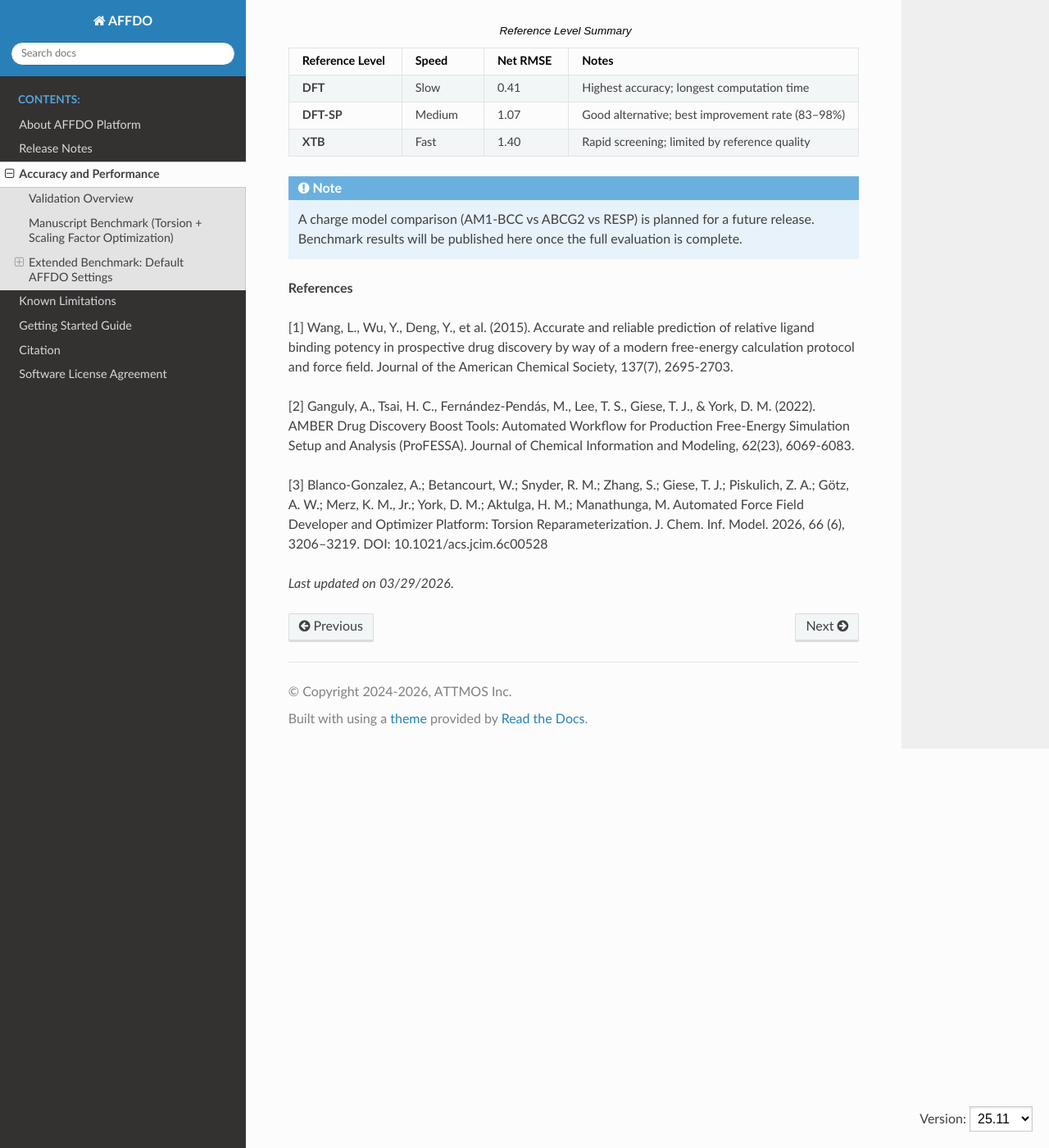
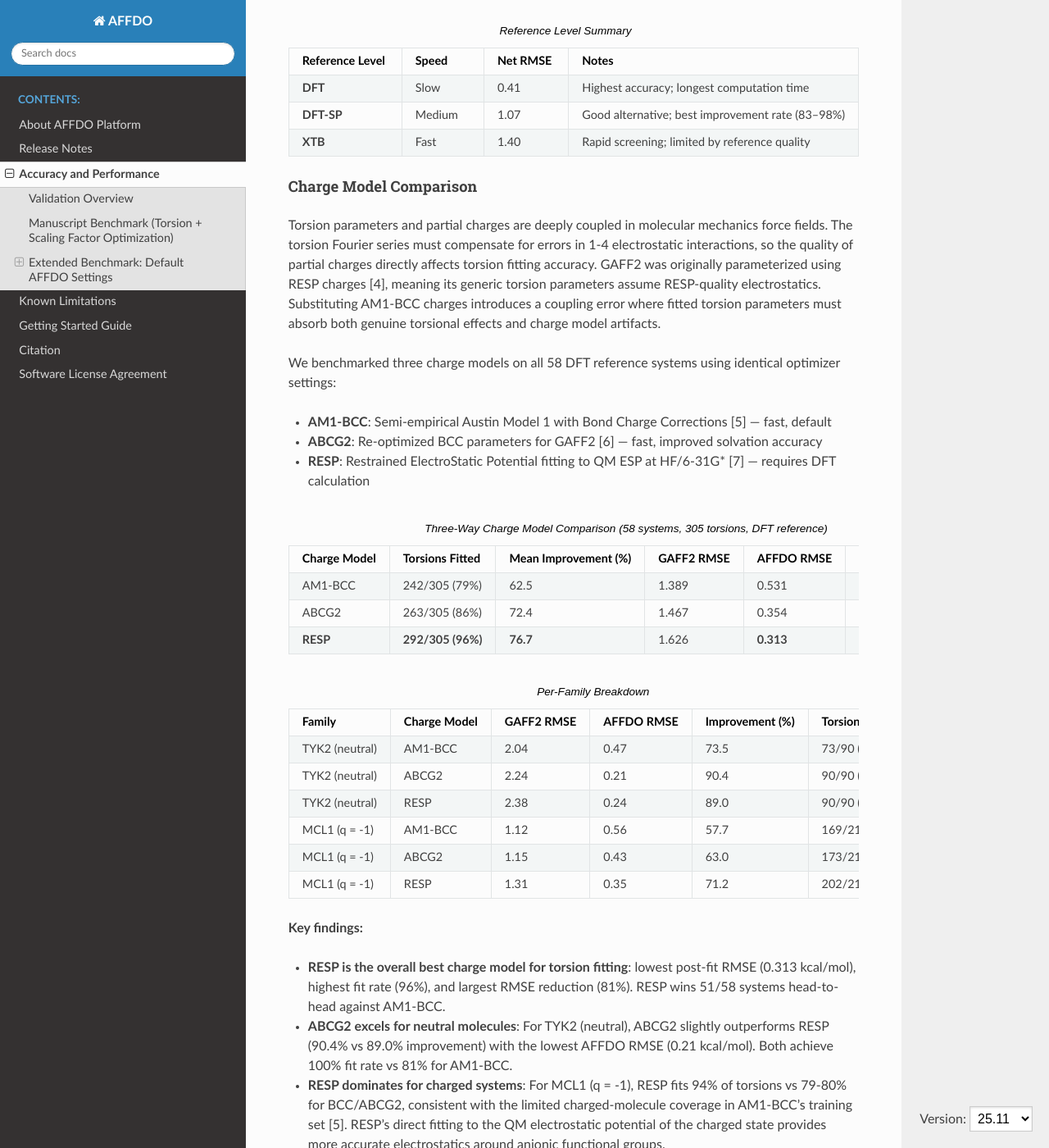
Before and after one commit to ATTMOS/AFFDOWS, a Sphinx documentation site: the page built from docs/source/user/performance.rst, in a window 1280 px wide and 1400 px high, scrolled down 7005 px. Shown: the whole window at 82% size. Built offline with Sphinx 7.4.7 and the Read the Docs theme 3.1.0, drawn with Linux system fonts in a browser that asks for light colours; some of the changed text lies outside the part shown.

Commit message:
docs: add charge model benchmark to performance page
Replace placeholder note with full three-way comparison (BCC vs ABCG2
vs RESP) on 58 Wang Dataset systems. Add benchmark tables, key findings,
per-family breakdown, and literature references. Update release notes
with actual benchmark numbers and update date.

Co-Authored-By: Claude Opus 4.6 <noreply@anthropic.com>

```diff
--- a/docs/source/affdo_docs_common.rst
+++ b/docs/source/affdo_docs_common.rst
@@ -1,3 +1,3 @@
 .. |AFFDO_VERSION| replace:: AFFDO-25.11
 .. |BOLD_AFFDO_VERSION| replace:: **AFFDO-25.11**
-.. |UPDATE_DATE| replace:: *03/29/2026*
+.. |UPDATE_DATE| replace:: *05/02/2026*
--- a/docs/source/user/performance.rst
+++ b/docs/source/user/performance.rst
@@ -249,10 +249,120 @@ DFT constrained-optimization yields the highest accuracy (net RMSE 0.41 kcal/mol
      - 1.40
      - Rapid screening; limited by reference quality
 
-.. note::
+Charge Model Comparison
+~~~~~~~~~~~~~~~~~~~~~~~
 
-   A charge model comparison (AM1-BCC vs ABCG2 vs RESP) is planned for a future release.
-   Benchmark results will be published here once the full evaluation is complete.
+Torsion parameters and partial charges are deeply coupled in molecular mechanics force fields.
+The torsion Fourier series must compensate for errors in 1-4 electrostatic interactions, so the
+quality of partial charges directly affects torsion fitting accuracy. GAFF2 was originally
+parameterized using RESP charges [4], meaning its generic torsion parameters assume RESP-quality
+electrostatics. Substituting AM1-BCC charges introduces a coupling error where fitted torsion
+parameters must absorb both genuine torsional effects and charge model artifacts.
+
+We benchmarked three charge models on all 58 DFT reference systems using identical optimizer settings:
+
+- **AM1-BCC**: Semi-empirical Austin Model 1 with Bond Charge Corrections [5] — fast, default
+- **ABCG2**: Re-optimized BCC parameters for GAFF2 [6] — fast, improved solvation accuracy
+- **RESP**: Restrained ElectroStatic Potential fitting to QM ESP at HF/6-31G* [7] — requires DFT calculation
+
+.. list-table:: Three-Way Charge Model Comparison (58 systems, 305 torsions, DFT reference)
+   :header-rows: 1
+   :widths: 15 12 12 12 12 12
+
+   * - Charge Model
+     - Torsions Fitted
+     - Mean Improvement (%)
+     - GAFF2 RMSE
+     - AFFDO RMSE
+     - RMSE Reduction (%)
+   * - AM1-BCC
+     - 242/305 (79%)
+     - 62.5
+     - 1.389
+     - 0.531
+     - 62%
+   * - ABCG2
+     - 263/305 (86%)
+     - 72.4
+     - 1.467
+     - 0.354
+     - 76%
+   * - **RESP**
+     - **292/305 (96%)**
+     - **76.7**
+     - 1.626
+     - **0.313**
+     - **81%**
+
+.. list-table:: Per-Family Breakdown
+   :header-rows: 1
+   :widths: 10 15 12 12 12 15
+
+   * - Family
+     - Charge Model
+     - GAFF2 RMSE
+     - AFFDO RMSE
+     - Improvement (%)
+     - Torsions Fitted
+   * - TYK2 (neutral)
+     - AM1-BCC
+     - 2.04
+     - 0.47
+     - 73.5
+     - 73/90 (81%)
+   * - TYK2 (neutral)
+     - ABCG2
+     - 2.24
+     - 0.21
+     - 90.4
+     - 90/90 (100%)
+   * - TYK2 (neutral)
+     - RESP
+     - 2.38
+     - 0.24
+     - 89.0
+     - 90/90 (100%)
+   * - MCL1 (q = -1)
+     - AM1-BCC
+     - 1.12
+     - 0.56
+     - 57.7
+     - 169/215 (79%)
+   * - MCL1 (q = -1)
+     - ABCG2
+     - 1.15
+     - 0.43
+     - 63.0
+     - 173/215 (80%)
+   * - MCL1 (q = -1)
+     - RESP
+     - 1.31
+     - 0.35
+     - 71.2
+     - 202/215 (94%)
+
+**Key findings:**
+
+- **RESP is the overall best charge model for torsion fitting**: lowest post-fit RMSE (0.313 kcal/mol),
+  highest fit rate (96%), and largest RMSE reduction (81%). RESP wins 51/58 systems head-to-head
+  against AM1-BCC.
+
+- **ABCG2 excels for neutral molecules**: For TYK2 (neutral), ABCG2 slightly outperforms RESP
+  (90.4% vs 89.0% improvement) with the lowest AFFDO RMSE (0.21 kcal/mol). Both achieve 100%
+  fit rate vs 81% for AM1-BCC.
+
+- **RESP dominates for charged systems**: For MCL1 (q = -1), RESP fits 94% of torsions vs 79-80% for
+  BCC/ABCG2, consistent with the limited charged-molecule coverage in AM1-BCC's training set [5].
+  RESP's direct fitting to the QM electrostatic potential of the charged state provides more accurate
+  electrostatics around anionic functional groups.
+
+- **GAFF2 baseline inversion**: RESP shows the highest GAFF2 baseline RMSE because its more accurate
+  charges expose larger discrepancies with generic torsion parameters. After bespoke fitting, RESP
+  achieves the best result — confirming that generic GAFF2 torsions absorb electrostatic errors when
+  paired with approximate charges.
+
+- **Quality distribution**: 64% of RESP-fitted torsions achieve sub-0.25 kcal/mol RMSE, compared to
+  48% for ABCG2 and 26% for AM1-BCC.
 
 **References**
 
@@ -266,4 +376,12 @@ Journal of Chemical Information and Modeling, 62(23), 6069-6083.
 
 [3] Blanco-Gonzalez, A.; Betancourt, W.; Snyder, R. M.; Zhang, S.; Giese, T. J.; Piskulich, Z. A.; Götz, A. W.; Merz, K. M., Jr.; York, D. M.; Aktulga, H. M.; Manathunga, M. Automated Force Field Developer and Optimizer Platform: Torsion Reparameterization. J. Chem. Inf. Model. 2026, 66 (6), 3206–3219. DOI: 10.1021/acs.jcim.6c00528
 
+[4] Wang, J.; Wolf, R. M.; Caldwell, J. W.; Kollman, P. A.; Case, D. A. Development and Testing of a General Amber Force Field. J. Comput. Chem. 2004, 25 (9), 1157-1174.
+
+[5] Jakalian, A.; Jack, D. B.; Bayly, C. I. Fast, Efficient Generation of High-Quality Atomic Charges. AM1-BCC Model: II. Parameterization and Validation. J. Comput. Chem. 2002, 23 (16), 1623-1641.
+
+[6] He, X.; Man, V. H.; Yang, W.; Lee, T. S.; Wang, J. A Fast and High-Quality Charge Model for the Next Generation General AMBER Force Field. J. Chem. Phys. 2020, 153, 114502.
+
+[7] Bayly, C. I.; Cieplak, P.; Cornell, W. D.; Kollman, P. A. A Well-Behaved Electrostatic Potential Based Method Using Charge Restraints for Deriving Atomic Charges: The RESP Model. J. Phys. Chem. 1993, 97 (40), 10269-10280.
+
 *Last updated on* |UPDATE_DATE|.
--- a/docs/source/user/release-notes.rst
+++ b/docs/source/user/release-notes.rst
@@ -31,7 +31,7 @@ and a smoother user experience, while remaining fully automated and optimized fo
 
 * **Enhanced torsion selection and scoring** using improved metrics for selecting representative torsional profiles.
 
-* **Extended charge models** including RESP electrostatics and ABCG2 charge capabilities (charge model benchmark pending re-evaluation).
+* **Extended charge models** including RESP electrostatics and ABCG2 charge capabilities. Benchmarked on 58 Wang Dataset systems: RESP achieves 0.313 kcal/mol RMSE with 96% fit rate, ABCG2 achieves 0.354 kcal/mol with 86% fit rate, both significantly outperforming AM1-BCC (0.531 kcal/mol, 79%).
 
 * **Versatile workflow modes** adding a Topology-only option for quick GAFF2 topology generation with RESP charges, plus a Fragmentation-only mode that exposes FragMentor so users can isolate and parametrize just the ligand fragments they care about.
 
```
